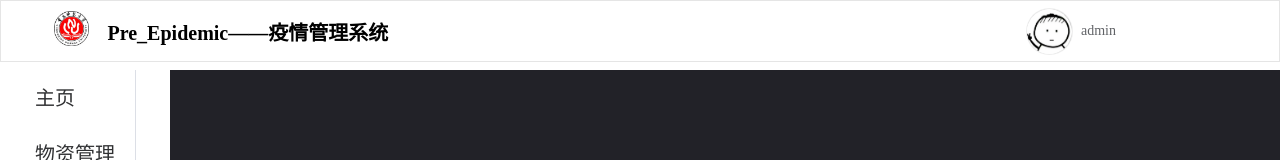
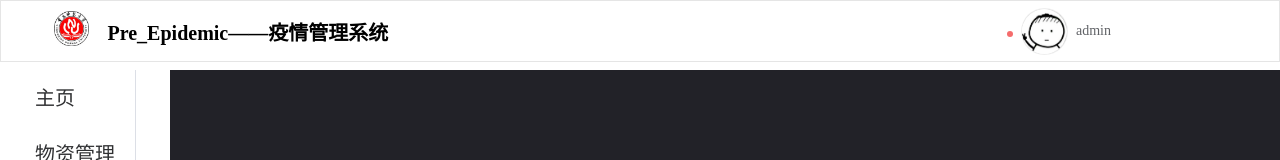
Before and after one commit to chenHX-H/Web-Pre-Epidemic, a Vue app: page / in a window 1280 px wide. Shown: the top 160 px of the page. Built offline with nearby package versions, Linux system fonts and the light colour scheme; a small style sheet from the web is missing.

Commit message:
Header部的一些小细节，红点..

```diff
--- a/src/assets/css/main.css
+++ b/src/assets/css/main.css
@@ -12,6 +12,9 @@ body{
     width: 100%;
     height: 100%;
     overflow: hidden;
+}
+a{
+    color:black;
 }
 
 .fillHeight{
@@ -29,3 +32,9 @@ body{
 .pointer-primaryBlue:hover{
     color:#66B1FF;
 }
+.font25px{
+    font-size: 25px;
+}
+.font30px{
+    font-size: 30px;
+}
--- a/src/components/Header.vue
+++ b/src/components/Header.vue
@@ -35,7 +35,7 @@
                         </template>
                     </el-dropdown>
                     <el-tooltip effect="light" content="项目仓库">
-                        <a href="https://github.com/chenHX-H/Web-Pre-Epidemic">
+                        <a target="_blank" href="https://github.com/chenHX-H/Web-Pre-Epidemic">
                             <span class="icon-github pointer-primaryBlue"></span>
                         </a>
                     </el-tooltip>
@@ -70,20 +70,20 @@ export default {
         border: 1px rgba(0, 0, 0, 0.1) solid;
         box-shadow: 0 2px 12px 0 rgba(0, 0, 0, 0.1)
     }
-    .font25px{
-        font-size: 25px;
-    }
-    .font30px{
-        font-size: 30px;
-    }
+
     .tipBox{
-        /* margin-right:5px; */
+        position: relative;
         cursor:pointer;
     }
     .tipDot{
-        width: 5px;
-        height: 5px;
-        color:blue;
+        position: absolute;
+        right: 0;
+        top:0;
+        border-radius: 50%;
+        width: 6px;
+        height: 6px;
+        background-color: #f56c6c;
+        z-index: 11;
     }
     .headImg{
         height: 45px;
```
